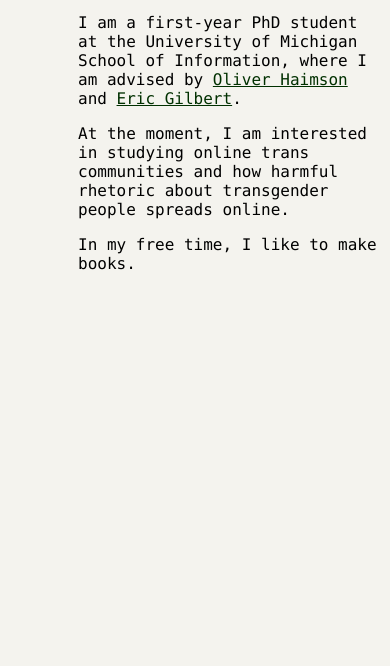
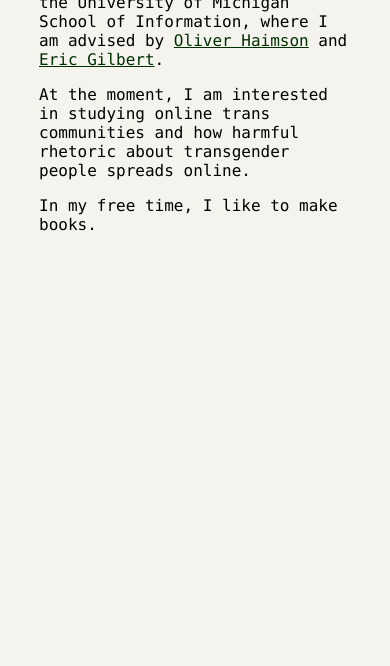
Before and after one commit to falseiftrue/falseiftrue.github.io, a plain HTML site: page index.html in a window 390 px wide. Shown: the part 178-844 px from the top of the page. Drawn offline with Linux system fonts and the light colour scheme.

Commit message:
mobile improvements

```diff
--- a/style.css
+++ b/style.css
@@ -1,7 +1,7 @@
 body {
     background-color: #F4F3EE;
-    margin: 20%;
-    min-width: 300px;
+    margin: 10%;
+
     font-family: IBM Plex Mono,ui-monospace,SFMono-Regular,Menlo,Monaco,Consolas,Liberation Mono,Courier New,monospace;
 }
 
@@ -53,8 +53,8 @@ a {
     color: rgb(0, 48, 0);
 }
 
-/* @media print, screen and (min-width: 768px){
+@media print, screen and (min-width: 768px){
     body{
         margin: 20%
     }
-} */
+}
```
